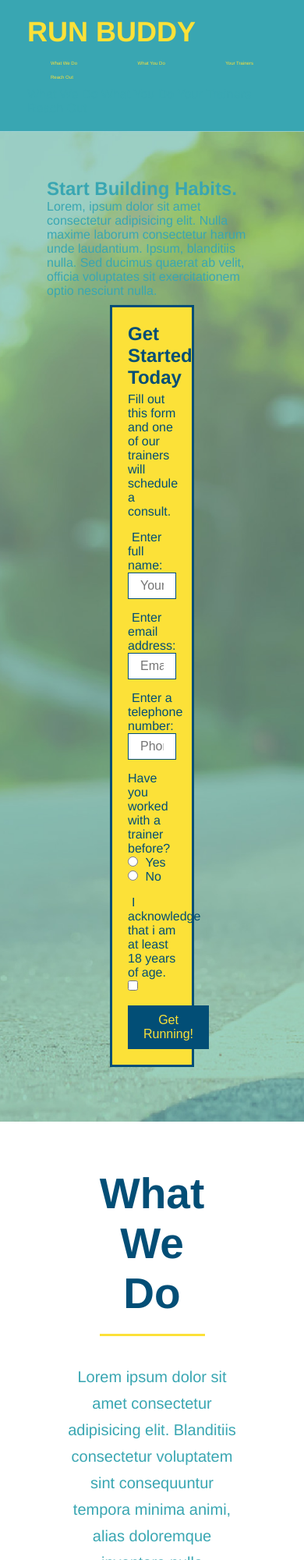
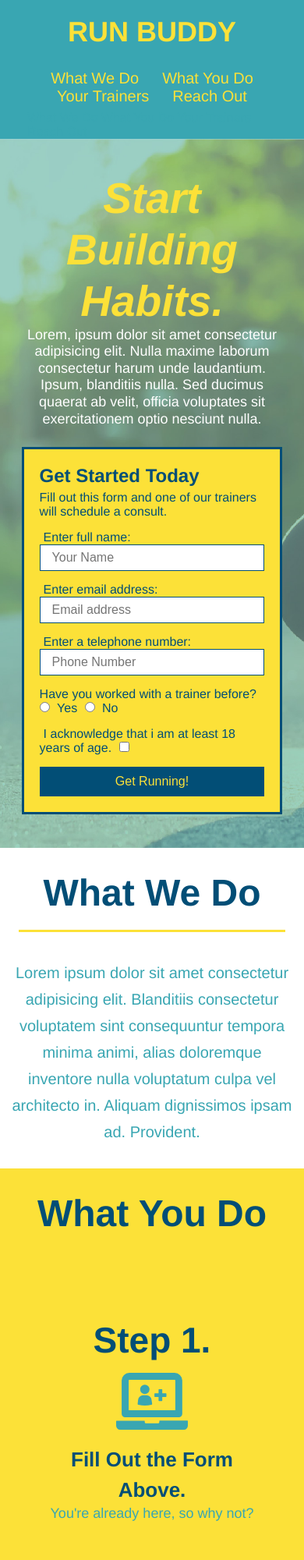
Before and after one commit to BriagasD98/run-buddy, a plain HTML site: page index.html in a window 390 px wide. Shown: the top 2000 px of the page at 78% size. Drawn offline with Linux system fonts and the light colour scheme.

Commit message:
media queries

```diff
--- a/assets/css/style.css
+++ b/assets/css/style.css
@@ -34,7 +34,7 @@ header nav ul {
 }
 
 header nav ul li a {
-    margin: 0 30px;
+    padding: 10px 15px;
     font-weight: lighter;
     font-size: 1.55vw;
 }
@@ -81,6 +81,7 @@ section{
     display: flex;
     justify-content: center;
     flex-wrap: wrap;
+    align-items: flex-start;
 }
 
 .hero-cta {
@@ -89,7 +90,7 @@ section{
     margin: 3.5%;
     color: #fff;
     font-size: 18px;
-    line-height: 1.3;
+    line-height: 1.2;
 }
 
 .hero-cta h2 {
@@ -159,7 +160,7 @@ section{
 }
 
 .section-title {
-    font-size: 55px;
+    font-size: 48px;
     color: #024e76;
     border-bottom: 3px solid;
     padding-bottom: 20px;
@@ -343,3 +344,111 @@ section{
 }
 
 /*reach out styles end */
+
+/*media query for smaller desktop screens and smaller*/
+@media screen and (max-width: 980px) {
+    header {
+        padding-bottom: 0;
+        justify-content: center;
+    }
+
+    header h1 {
+        width: 100%;
+        text-align: center;
+    }
+
+    header nav ul {
+        margin-top: 20px;
+        width: 100%;
+        justify-content: center;
+    }
+
+    header nav ul li a {
+        font-size: 20px;
+    }
+
+    footer h2, footer div {
+        text-align: center;
+        width: 100%;
+    }
+
+    .hero-cta, .hero-form {
+        width: 100%;
+    }
+
+    .hero-cta {
+        text-align: center;
+    }
+
+    .section-title {
+        width: 80%;
+    }
+
+    .trainer {
+        flex: 0 70%;
+    }
+
+    .contact-info iframe{
+        flex: 1 100%;
+    }
+}
+
+/*media query for tablets and smaller */
+@media screen and (max-width: 768px) {
+    section {
+        padding: 30px 15px;
+    }
+
+    .step h3 {
+        flex: 1 100%;
+        text-align: center;
+    }
+
+    .step-info {
+        flex: 2 100%;
+        text-align: center;
+        justify-content: center;
+    }
+
+    .step-img {
+        flex: 0 32%;
+        margin-right: 0;
+        margin-top: 15px;
+        margin-bottom: 15px;
+    }
+
+    .step-text {
+        flex: 100%;
+    }
+}
+
+/* media query for mobile phones and smaller */
+@media screen and (max-width: 575px) {
+    .hero-form button {
+        width: 100%;
+    }
+
+    .section-title {
+        width: 95%;
+    }
+
+    .intro p {
+        width: 100%;
+    }
+
+    .trainer {
+        flex: 0 100%;
+    }
+
+    .contact-info {
+        text-align: center;
+    }
+
+    .contact-info > * {
+        flex: 0 100%;
+    }
+
+    .contact-form {
+        order: 3;
+    }
+}
--- a/index.html
+++ b/index.html
@@ -5,6 +5,7 @@
     <meta charset="UTF-8" />
     <title>Run Buddy</title>
     <link rel="stylesheet" href="./assets/css/style.css" />
+    <meta name="viewport" content="width=device-width, initial-scale=1.0" />
 </head>
 
 <body>
@@ -37,7 +38,7 @@
 
     <!-- hero/jumbotron -->
     <section class="hero">
-        <div>
+        <div class="hero-cta">
             <h2>Start Building Habits.</h2>
             <p>
                 Lorem, ipsum dolor sit amet consectetur adipisicing elit. Nulla maxime laborum consectetur harum unde laudantium. Ipsum, blanditiis nulla. Sed ducimus quaerat ab velit, officia voluptates sit exercitationem optio nesciunt nulla.
```
Also changed, not shown: privacy-policy.html (+1 -0 lines).
